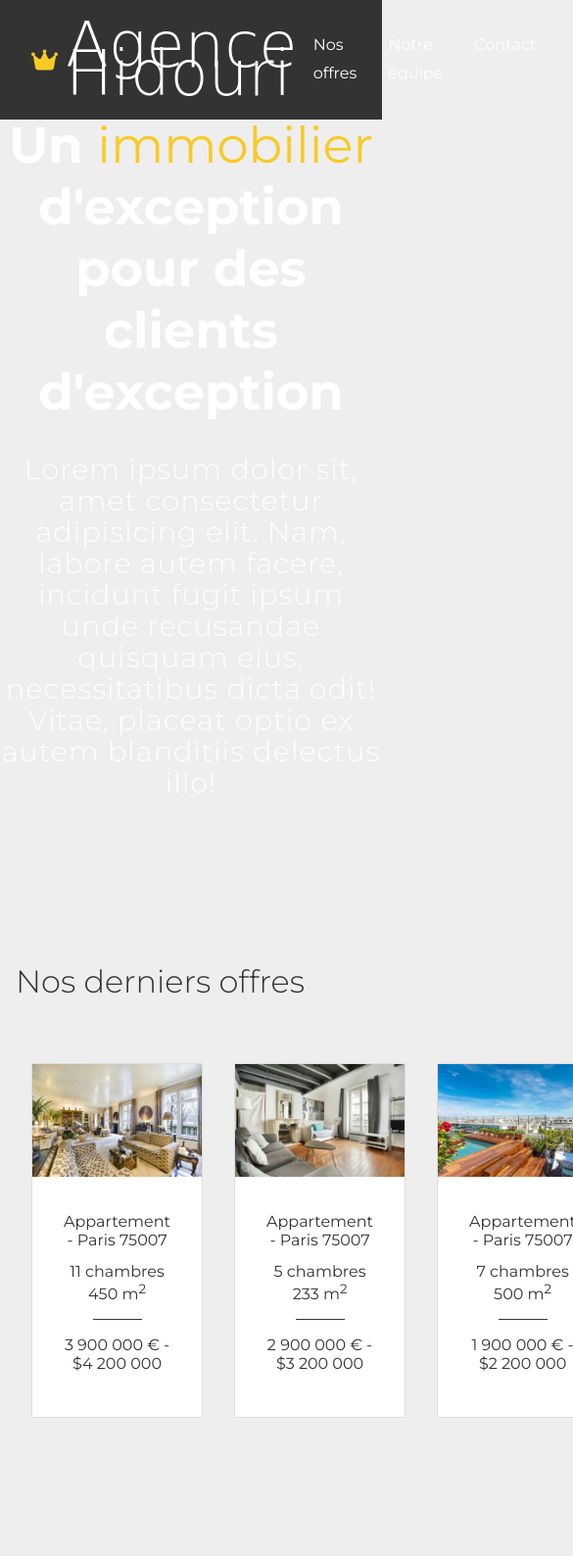
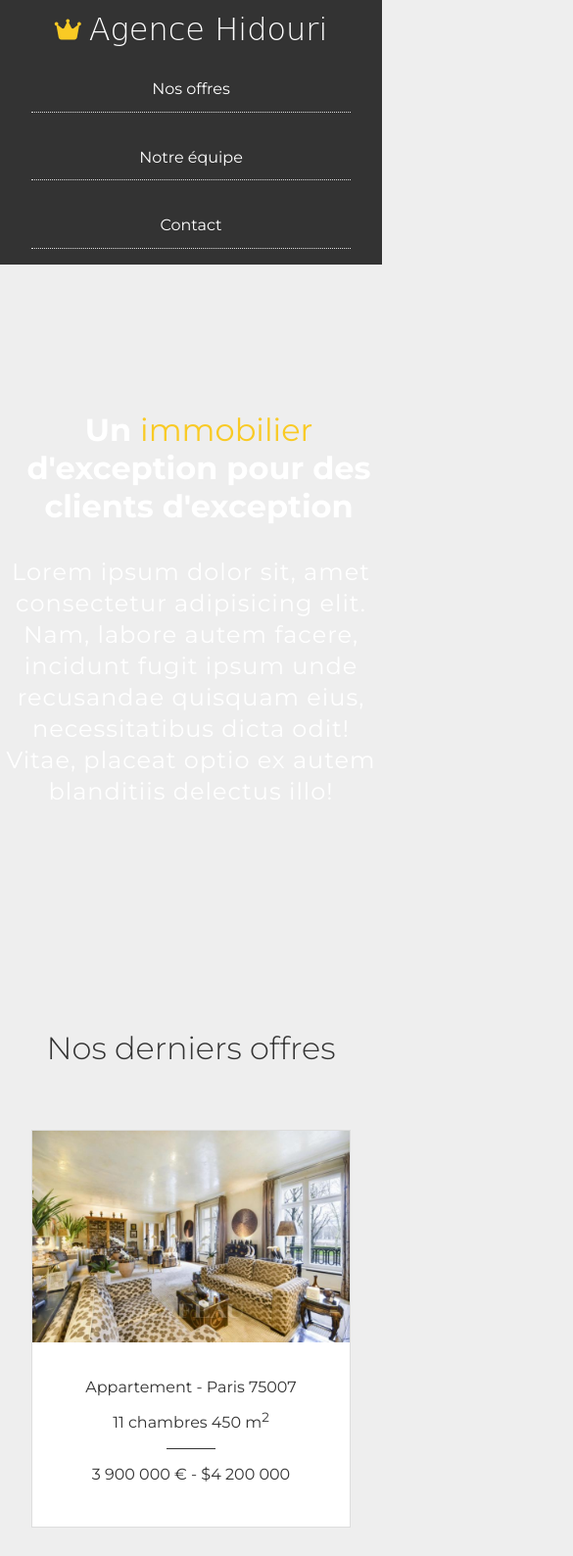
Before and after one commit to Djoo1920/agence-project, a plain HTML site: page index.html in a window 390 px wide. Shown: the top 1588 px of the page at 98% size, 585 px wide, since content can reach past the window. Drawn offline with Linux system fonts and the light colour scheme; a web font is replaced by a local one.

Commit message:
finalized project

```diff
--- a/css/style.css
+++ b/css/style.css
@@ -89,7 +89,7 @@ header a{
   margin-right: 0.5rem;
 }
 .vp-logo a{
-  font-size: 4rem;
+  font-size: 3rem;
   font-weight: 300;
 }
 header ul{
--- a/css/style.mobile.css
+++ b/css/style.mobile.css
@@ -0,0 +1,78 @@
+/* vp + header */
+header {
+    flex-direction: column;
+}
+.vp-logo a{
+  font-size: 2rem;
+}
+header ul {
+    flex-direction: column;
+    text-align: center;
+}
+
+header ul li {
+    margin-top: 1.5rem;
+    padding: 0.5rem;
+    border-bottom: 1px dotted #ddd;
+}
+.vp-content h1 {
+  padding-top: 1rem;
+  font-size: 2rem;
+  margin-bottom: 2rem;
+  padding-left: 1rem;
+}
+
+.vp-content p {
+  font-size: 1.5rem;
+  font-weight: 400;
+}
+/* offer */
+
+.offer {
+  padding: 5rem 1rem;
+  text-align: center;
+}
+
+.offer-list {
+  flex-direction: column;
+}
+/* who */
+
+.who {
+  flex-direction: column-reverse;
+}
+
+.who-content-img {
+  min-height: 300px;
+}
+
+.who-content-text {
+  padding: 4rem 2rem;
+}
+ /* testimonials */
+
+ .testimonials-elem {
+  flex-direction: column;
+}
+
+.testimonials-elem-reverse {
+  flex-direction: column-reverse;
+}
+
+.testimonials-elem-profil-text {
+  text-align: center;
+}
+
+.testimonials-elem-profil img {
+  display: block;
+  margin: 2rem auto;
+}
+/* contact */
+
+.contact {
+  padding: 5rem 1rem 5rem 1rem;
+}
+
+.contact-form button {
+  margin: 3rem auto 0 auto;
+}
--- a/index.html
+++ b/index.html
@@ -4,7 +4,7 @@
   <meta charset="UTF-8">
   <meta name="viewport" content="width=device-width, initial-scale=1.0">
   <link rel="stylesheet" href="css/style.css">
-  <link rel="stylesheet" media="only screen and( max-width: 500px)" href="css/style.mobile.css">
+  <link rel="stylesheet" media="only screen and (max-width: 700px)" href="css/style.mobile.css">
   <link href="https://fonts.googleapis.com/css2?family=Dancing+Script:wght@400;700&family=Long+Cang&family=Montserrat:wght@300;400;700&display=swap" rel="stylesheet">
   <script src="https://kit.fontawesome.com/f7f4072044.js" crossorigin="anonymous"></script>
   <title>Agence Hidouri</title>
@@ -17,9 +17,9 @@
           <a href="#">Agence Hidouri</a>
         </h2>
         <ul>
-          <li><a href="#">Nos offres</a></li>
-          <li><a href="#">Notre équipe</a></li>
-          <li><a href="#">Contact</a></li>
+          <li><a href="#offer">Nos offres</a></li>
+          <li><a href="#team">Notre équipe</a></li>
+          <li><a href="#contact">Contact</a></li>
         </ul>
       </header>
       <section class="vp">
@@ -28,9 +28,9 @@
           <p>Lorem ipsum dolor sit, amet consectetur adipisicing elit. Nam, labore autem facere, incidunt fugit ipsum unde recusandae quisquam eius, necessitatibus dicta odit! Vitae, placeat optio ex autem blanditiis delectus illo!</p>
         </div>
       </section>
-      <section class="offer">
+      <section id="offer" class="offer">
         <div class="container">
-          <h1 class="title">Nos derniers offres</h1>
+          <h2 class="title">Nos derniers offres</h2>
           <ul class="offer-list">
             <li class="offer-elem">
               <img src="./IMG/house-1.jpg" alt="house-1" class="offer-elem-img">
@@ -62,7 +62,7 @@
           </ul>
         </div>
       </section>
-      <section class="who">
+      <section id="team" class="who">
         <div class="who-content-img">
           <img src="./IMG/team.jpg" alt="team">
         </div>
@@ -126,7 +126,7 @@
           </div>
       </div>
     </section>
-    <section class="contact bg-dark">
+    <section id="contact" class="contact bg-dark">
       <h2>Pour Nous <strong>Contacter</strong></h2>
       <form action="#" class="contact-form">
         <input type="text" name="name" id="name" placeholder="Nom">
```
